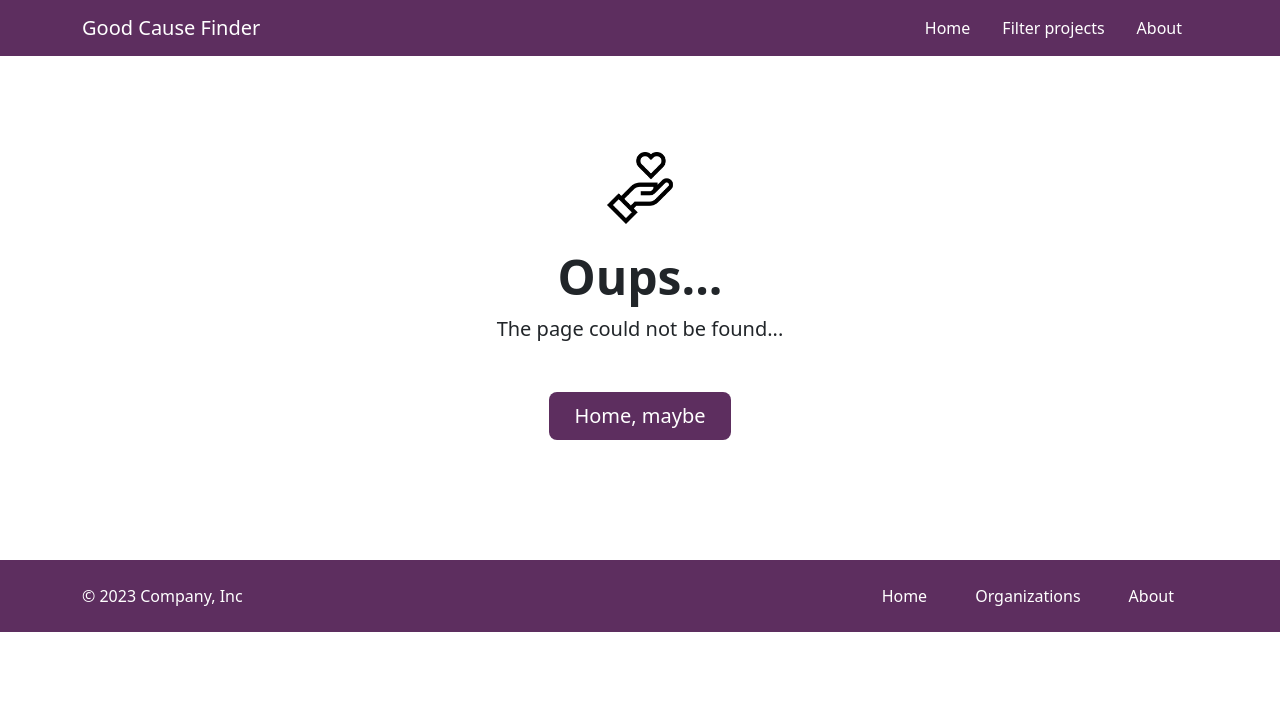
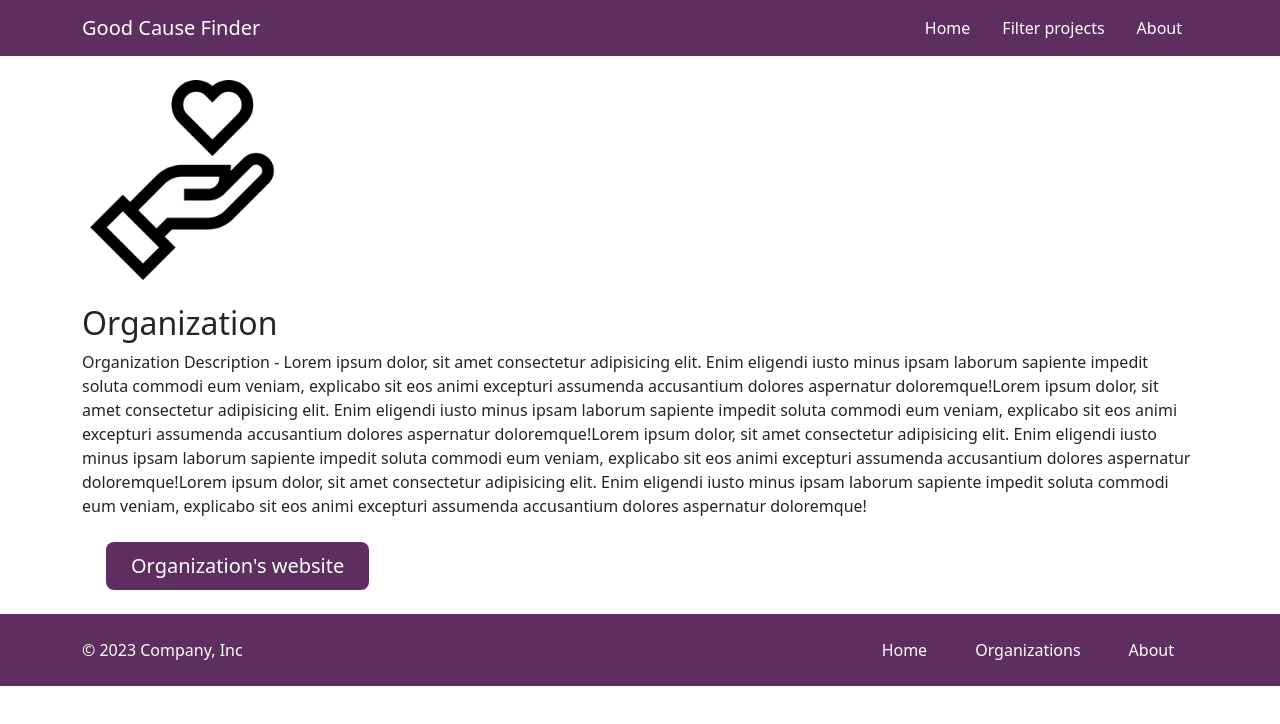
Before and after one commit to MariaFredriksson/GoodCauseFinder, a React (Create React App) app: page /organization in a window 1280 px wide. Shown: the top 724 px of the page. Built offline with nearby package versions, Linux system fonts and the light colour scheme.

Commit message:
Add organization site + rename project site

```diff
--- a/src/App.css
+++ b/src/App.css
@@ -50,3 +50,7 @@
   max-width: 900px;
   margin: auto;
 }
+
+.organization-logo {
+  max-height: 200px;
+}
--- a/src/App.js
+++ b/src/App.js
@@ -6,8 +6,9 @@ import TileArea from './components/TileArea';
 import 'bootstrap/dist/css/bootstrap.css';
 import HomeArea from './components/HomeArea';
 import NotFound from './components/NotFound';
-import ProjectArea from './components/ProjectArea';
+import Project from './components/Project';
 import OrganizationArea from './components/OrganizationArea';
+import Organization from './components/Organization';
 
 function App() {
   return (
@@ -22,9 +23,11 @@ function App() {
 
               <Route path="/filter" element={<TileArea />} />
 
-              <Route path="/project" element={<ProjectArea />} />
+              <Route path="/project" element={<Project />} />
 
-            <Route path="/organizations" element={<OrganizationArea />} />
+              <Route path="/organizations" element={<OrganizationArea />} />
+
+              <Route path="/organization" element={<Organization />} />
 
               {/* If the route is not found, we can redirect the user to the not found page */}
               {/* This matches any other route that is note one of the before ones - a catch all route */}
--- /dev/null
+++ b/src/components/Organization.js
@@ -0,0 +1,19 @@
+import Button from "./Button"
+
+const Organization = () => {
+  return (
+    <div>
+      <div className="container">
+        <img src="./give-love.png" alt="Give love" className="organization-logo my-4" />
+
+        <h2>Organization</h2>
+
+        <div>Organization Description - Lorem ipsum dolor, sit amet consectetur adipisicing elit. Enim eligendi iusto minus ipsam laborum sapiente impedit soluta commodi eum veniam, explicabo sit eos animi excepturi assumenda accusantium dolores aspernatur doloremque!Lorem ipsum dolor, sit amet consectetur adipisicing elit. Enim eligendi iusto minus ipsam laborum sapiente impedit soluta commodi eum veniam, explicabo sit eos animi excepturi assumenda accusantium dolores aspernatur doloremque!Lorem ipsum dolor, sit amet consectetur adipisicing elit. Enim eligendi iusto minus ipsam laborum sapiente impedit soluta commodi eum veniam, explicabo sit eos animi excepturi assumenda accusantium dolores aspernatur doloremque!Lorem ipsum dolor, sit amet consectetur adipisicing elit. Enim eligendi iusto minus ipsam laborum sapiente impedit soluta commodi eum veniam, explicabo sit eos animi excepturi assumenda accusantium dolores aspernatur doloremque!</div>
+
+        <Button text={"Organization's website"} />
+      </div>
+    </div>
+  )
+}
+
+export default Organization
--- a/src/components/ProjectArea.js
+++ b/src/components/Project.js
@@ -1,6 +1,6 @@
 import Button from "./Button"
 
-const ProjectArea = () => {
+const Project = () => {
   return (
     <div className="container text-center">
       <h2>Project title</h2>
@@ -15,4 +15,4 @@ const ProjectArea = () => {
   )
 }
 
-export default ProjectArea
+export default Project
```
